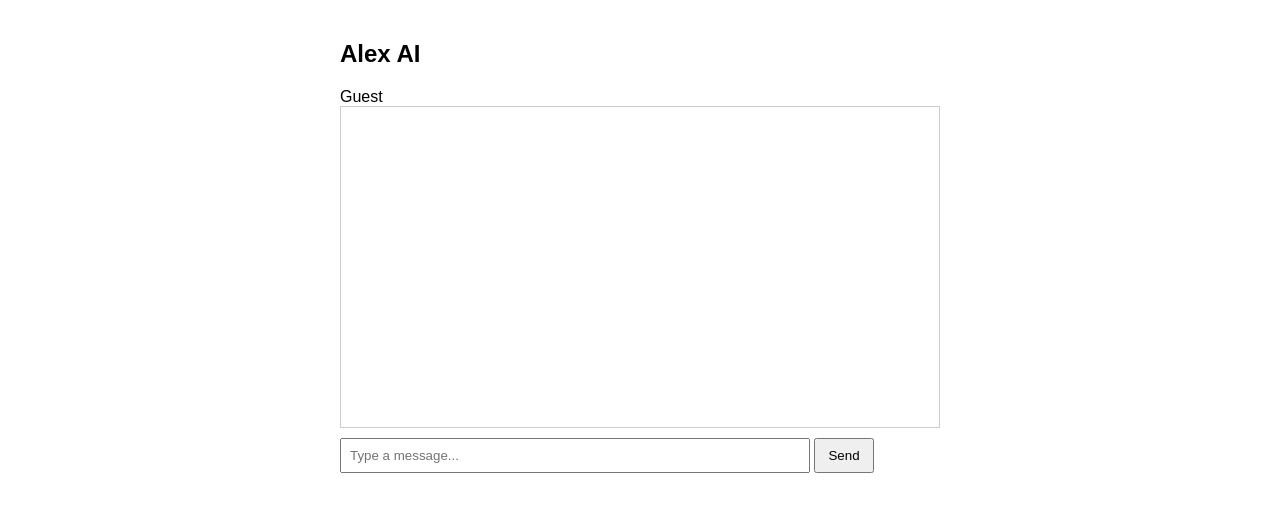
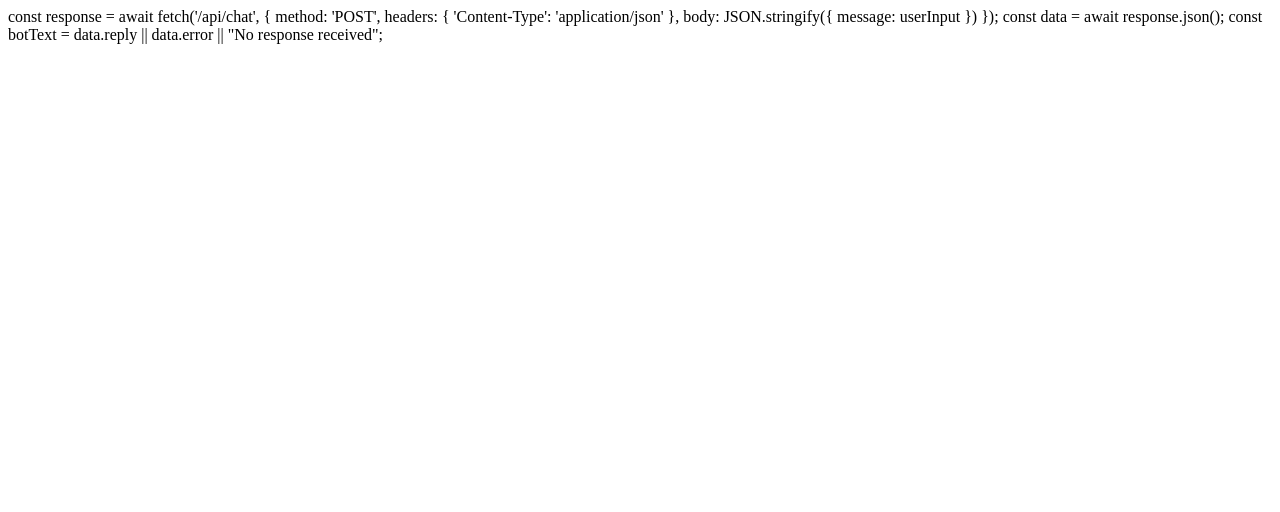
Before and after one commit to Alex-thecontentcreator/Alex-ai, a website: page public/index.html in a window 1280 px wide. Drawn offline with Linux system fonts and the light colour scheme.

Commit message:
index.html

```diff
--- a/public/index.html
+++ b/public/index.html
@@ -1,47 +1,8 @@
-<!DOCTYPE html>
-<html lang="en">
-<head>
-  <meta charset="UTF-8">
-  <meta name="viewport" content="width=device-width, initial-scale=1.0">
-  <title>Alex AI</title>
-  <link rel="manifest" href="/manifest.json">
-  <style>
-    body { font-family: sans-serif; max-width: 600px; margin: 0 auto; padding: 20px; }
-    #chat-box { height: 300px; border: 1px solid #ccc; overflow-y: scroll; padding: 10px; margin-bottom: 10px; }
-    input[type="text"] { width: 75%; padding: 8px; }
-    button { padding: 8px 12px; }
-  </style>
-</head>
-<body>
-  <h2>Alex AI</h2>
-  <div id="auth-status">Guest</div>
-  <div id="chat-box"></div>
-  <input type="text" id="user-input" placeholder="Type a message...">
-  <button onclick="sendMessage()">Send</button>
+const response = await fetch('/api/chat', {
+  method: 'POST',
+  headers: { 'Content-Type': 'application/json' },
+  body: JSON.stringify({ message: userInput })
+});
 
-  <script>
-    async function sendMessage() {
-      const input = document.getElementById('user-input');
-      const chatBox = document.getElementById('chat-box');
-      if (!input.value) return;
-
-      const userMsg = input.value;
-      chatBox.innerHTML += `<div><b>You:</b> ${userMsg}</div>`;
-      input.value = '';
-
-      try {
-        const res = await fetch('/api/chat', {
-          method: 'POST',
-          headers: { 'Content-Type': 'application/json' },
-          body: JSON.stringify({ message: userMsg })
-        });
-        const data = await res.json();
-        chatBox.innerHTML += `<div><b>Alex:</b> ${data.reply}</div>`;
-        chatBox.scrollTop = chatBox.scrollHeight;
-      } catch (err) {
-        chatBox.innerHTML += `<div style="color:red;">Error sending message</div>`;
-      }
-    }
-  </script>
-</body>
-</html>
+const data = await response.json();
+const botText = data.reply || data.error || "No response received";
```
